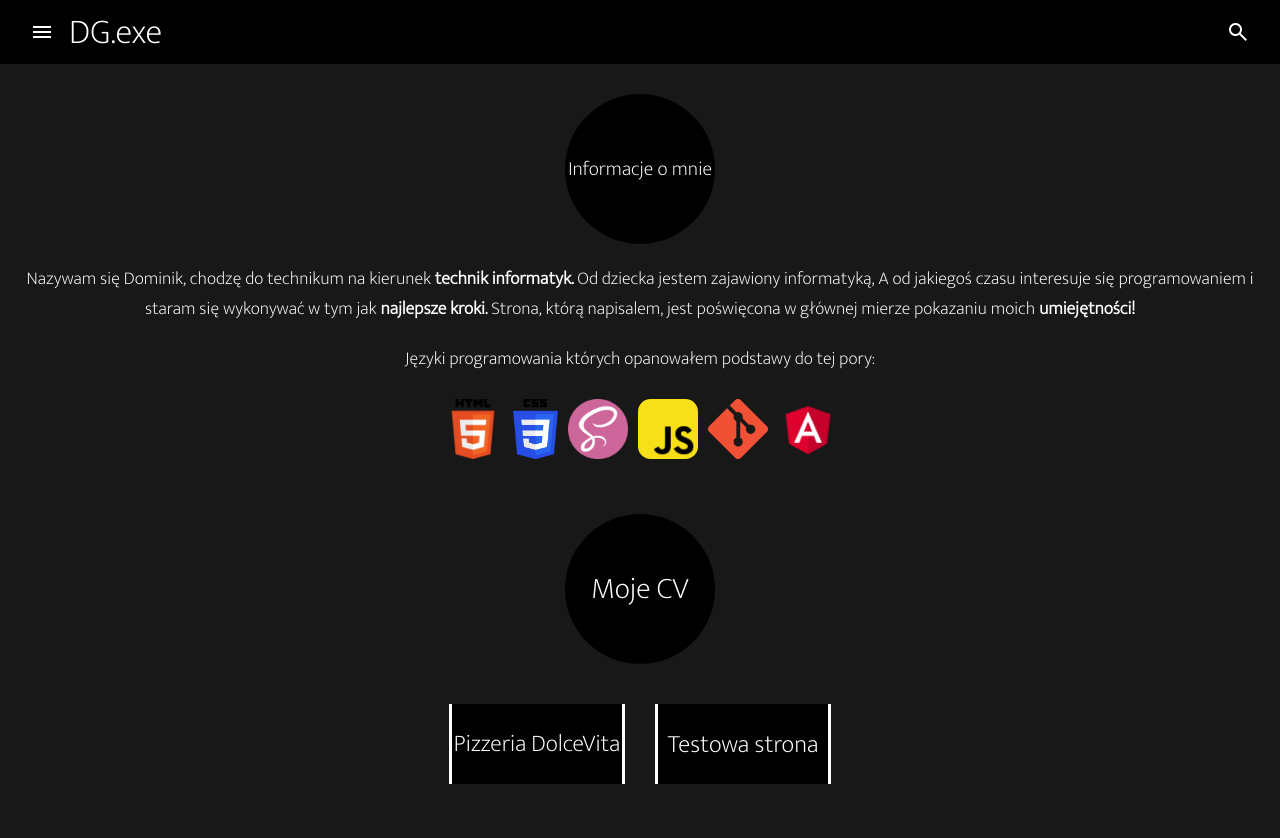
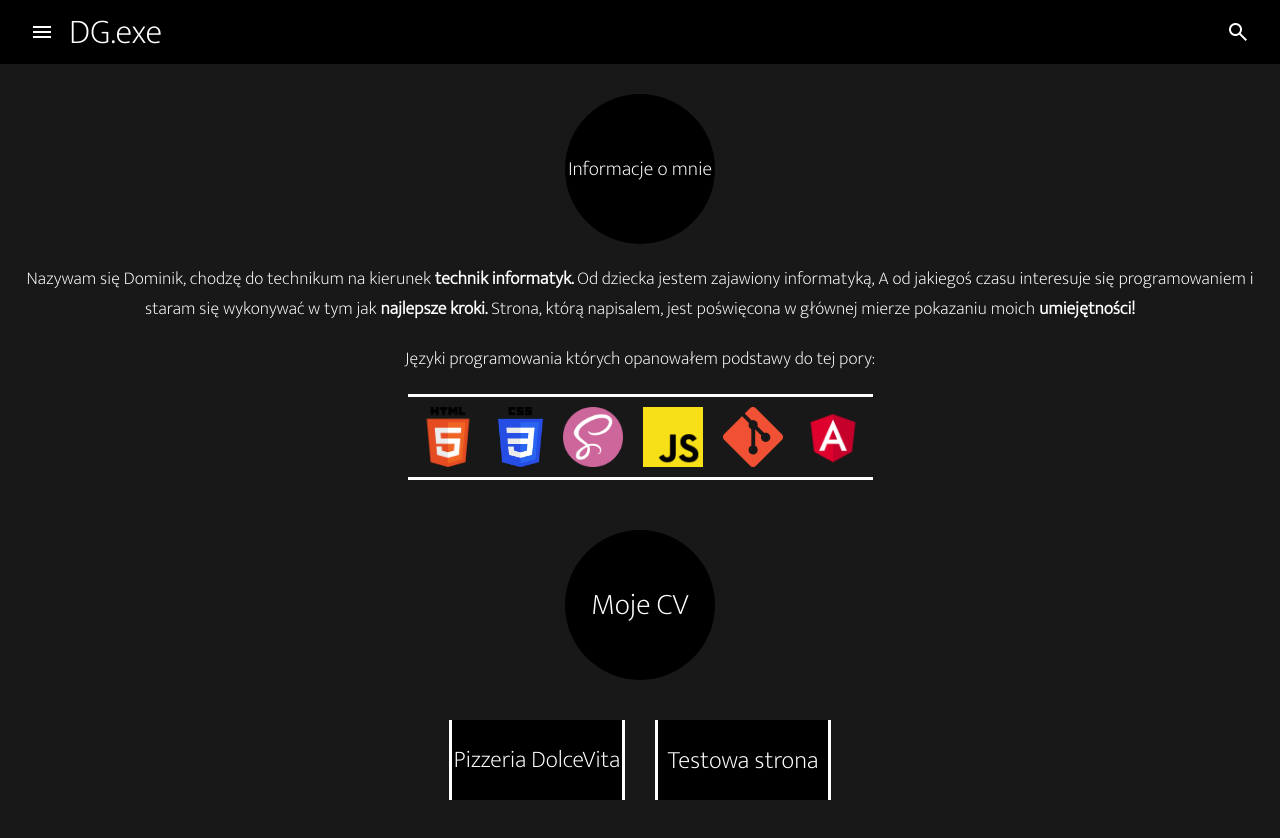
Before and after one commit to Pum2A/aboutme-website, a plain HTML site: page index.html in a window 1280 px wide. Drawn offline with nearby package versions, Linux system fonts and the light colour scheme.

Commit message:
imgs changes

```diff
--- a/css/style.css
+++ b/css/style.css
@@ -47,6 +47,7 @@ input{
     font-size: 2.5rem;
     flex: 1;
     padding-right: 30px;
+    cursor: pointer;
 }
 .input-search{
     display: none;
@@ -167,10 +168,17 @@ header{
     margin: 20px;
 }
 .about-imgs img{
-    padding: 5px;
-    border-radius: 25%;
+    padding: 10px;
+    /* border-radius: 25%; */
+    border-bottom: 3px solid #fff;
+    border-top: 3px solid #fff;
+    cursor: pointer;
+    transition: 0.5s;
 }
-
+.about-imgs img:hover{
+    background-color: #121010;
+    transition: 0.5s;
+}
 .cv-title{
     padding: 30px 0px 0px 0px;
     display: flex;
```
